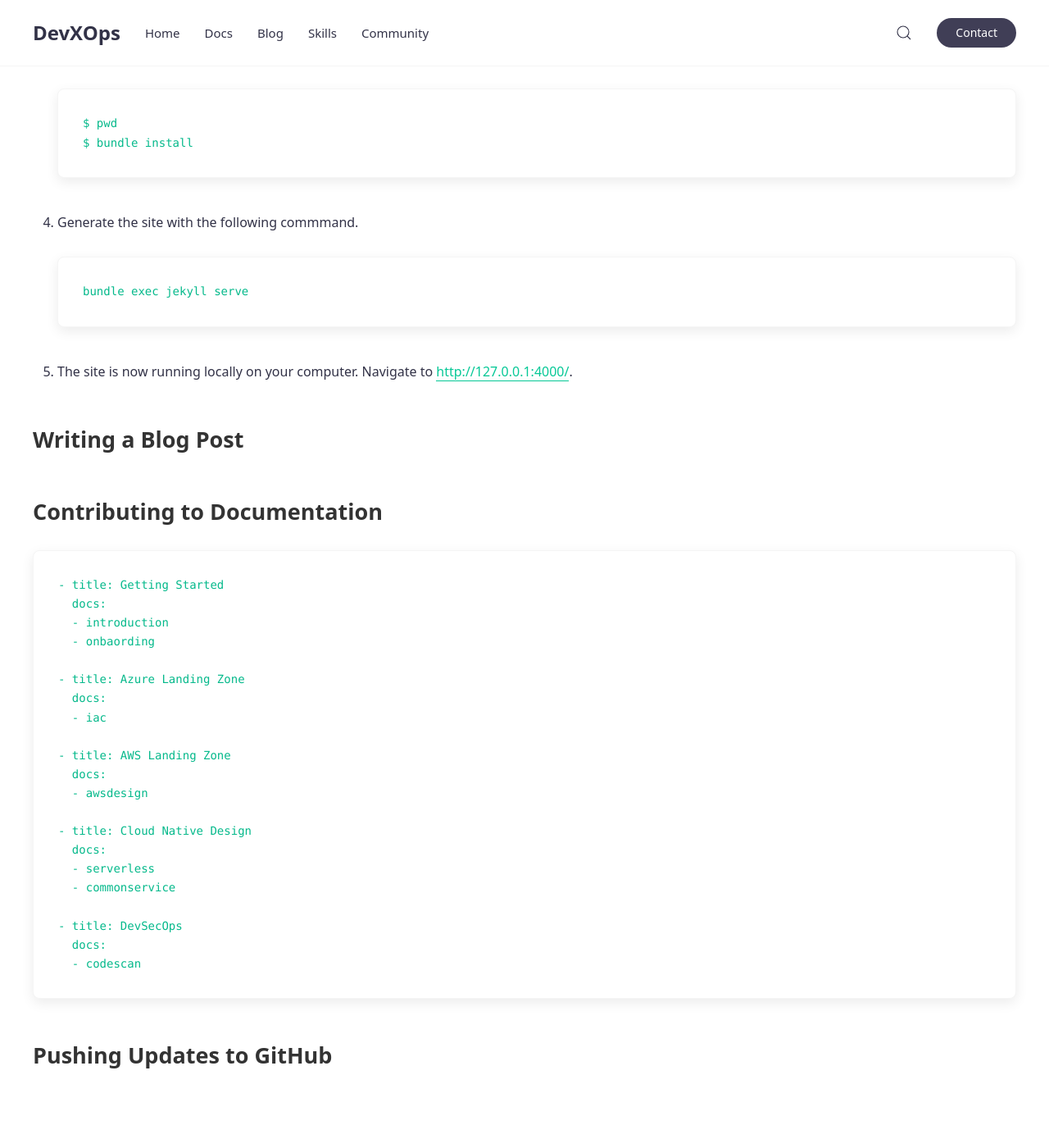
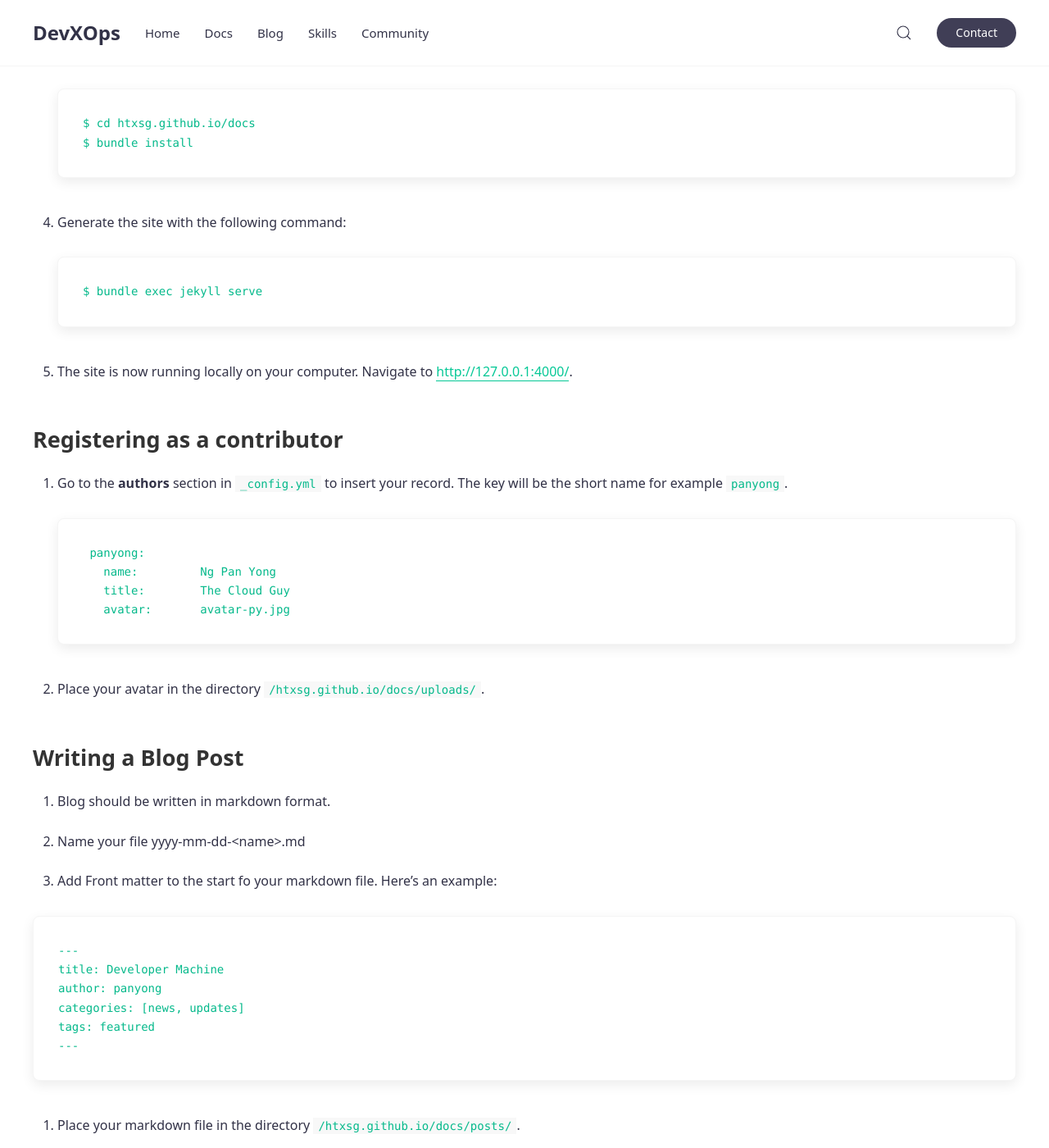
Before and after one commit to htxsg/htxsg.github.io, a Jekyll site: the page built from docs/contribute.md, in a window 1280 px wide and 1400 px high, scrolled down 736 px. Shown: the whole window at 82% size. Built offline with Jekyll 4.4.1, drawn with Linux system fonts in a browser that asks for light colours; some of the changed text lies outside the part shown.

Commit message:
update contribute.md

````diff
--- a/docs/_config.yml
+++ b/docs/_config.yml
@@ -28,14 +28,14 @@ navbar:
 # Default author settings
 author:
     name:           Ng Pan Yong
-    title:          Chief Cloud Engineer
+    title:          The Cloud Guy
     avatar:         avatar-py.jpg
 
 # Author settings, displayed on post and doc pages if front matter references author name e.g. author: peter
 authors:
     panyong:
       name:         Ng Pan Yong
-      title:        Chief Cloud Engineer
+      title:        The Cloud Guy
       avatar:       avatar-py.jpg
     kevin:
       name:         Kevin Chan
@@ -50,8 +50,8 @@ authors:
       title:        DevOps Engineer
       avatar:       avatar-alex.png
     ivan:
-      name:         Ivan Leong
-      title:        Lead CLoud Engineer
+      name:         Lester Lim
+      title:        CLoud Engineer
       avatar:       avatar-daniel.png
     raj:
       name:         Raj Senthil
--- a/docs/_data/navigation_boxes.yml
+++ b/docs/_data/navigation_boxes.yml
@@ -8,9 +8,9 @@
 - title: Cloud Native Design
   desc: Solution design and blueprints with cloud native approaches
   icon: settings
-  doc: hero
+  doc: serverless
 
 - title: DevSecOps
   desc: Automating software releases and security shift-left
   icon: code
-  doc: customize
+  doc: codescan
--- a/docs/contribute.md
+++ b/docs/contribute.md
@@ -10,31 +10,60 @@ We are looking for content writers for our community site for writing blog post
 
 ## Using Jekyll Locally
 
-1. Pre-requisite
+1. Pre-requisites:
 - you will need a GitHub account.
 - Jeyll requires Ruby. [Install Ruby](https://www.ruby-lang.org/en/documentation/installation/).
 
-2. Cloud the repo
+2. Cloud the repo:
 ```
-$ git clone
+$ git clone https://github.com/htxsg/htxsg.github.io.git
 ```
 
 3. Install Dependancies with [Bundler](http://bundler.io/):
 ```
-$ pwd
+$ cd htxsg.github.io/docs
 $ bundle install
 ```
 
-4. Generate the site with the following commmand.
+4. Generate the site with the following command:
 ```
-bundle exec jekyll serve
+$ bundle exec jekyll serve
 ```
 
 4. The site is now running locally on your computer. Navigate to [http://127.0.0.1:4000/](http://127.0.0.1:4000/).
 
 
+## Registering as a contributor
+
+1. Go to the **authors** section in  `_config.yml` to insert your record. The key will be the short name for example `panyong`.
+```
+    panyong:
+      name:         Ng Pan Yong
+      title:        The Cloud Guy
+      avatar:       avatar-py.jpg
+```
+
+2. Place your avatar in the directory `/htxsg.github.io/docs/uploads/`.
+
+
 ## Writing a Blog Post
 
+1. Blog should be written in markdown format.
+
+2. Name your file yyyy-mm-dd-\<name\>.md
+
+3. Add Front matter to the start fo your markdown file. Here's an example:
+
+```
+---
+title: Developer Machine
+author: panyong
+categories: [news, updates]
+tags: featured
+---
+```
+
+4. Place your markdown file in the directory `/htxsg.github.io/docs/posts/`.
 
 ## Contributing to Documentation
 
````
Also changed, not shown: 1 other file.
